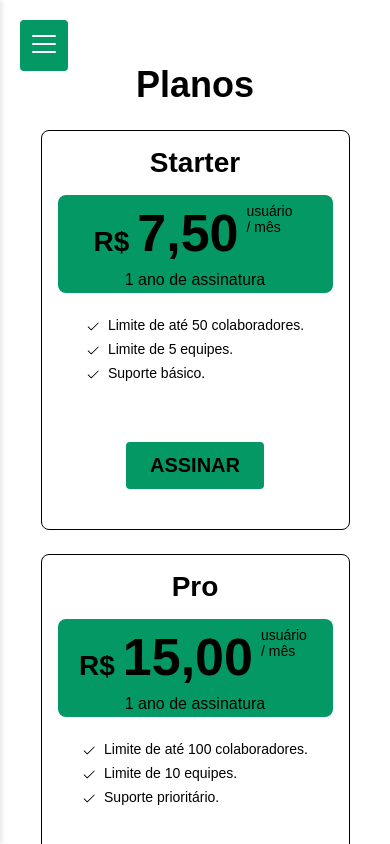
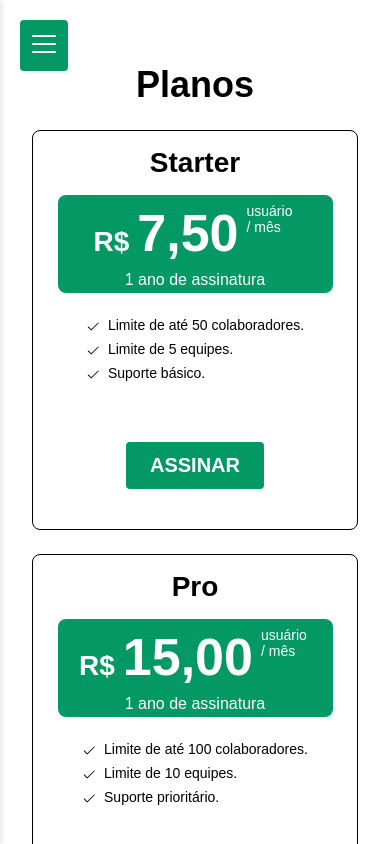
Before and after one commit to Rodrigosiq03/marc5-service, a React (Vite) app in the folder web/: page /planos in a window 390 px wide. Shown: the top 844 px of the page. Built offline with nearby package versions, Linux system fonts and the light colour scheme; a web font is replaced by a local one.

Commit message:
feat: improve plans screen responsiveness

```diff
--- a/web/src/components/PlanCard/styles.ts
+++ b/web/src/components/PlanCard/styles.ts
@@ -2,6 +2,7 @@ import styled from 'styled-components';
 
 export const CardContainer = styled.div`
   height: 400px;
+  max-width: 400px;
   display: flex;
   flex-direction: column;
   align-items: center;
@@ -46,7 +47,7 @@ export const PlanDescription = styled.ul`
 
 export const SubscribeButton = styled.button`
   background-color: ${({ theme }) => theme.colors.green_500};
-  color: ${({ theme }) => theme.colors.primary};
+  color: ${({ theme }) => theme.fontsSizes.colors.white};
   border: none;
   border-radius: 0.25rem;
   padding: 0.75rem 1.5rem;
--- a/web/src/components/Plans/styles.ts
+++ b/web/src/components/Plans/styles.ts
@@ -5,6 +5,7 @@ export const PlansContainer = styled.div`
   background-color: ${({ theme }) => theme.colors.background};
   margin-top: 2rem;
   min-height: 100vh;
+  width: 100%;
 `;
 
 export const SectionTitle = styled.h2`
@@ -16,23 +17,13 @@ export const SectionTitle = styled.h2`
 `;
 
 export const PlanGrid = styled.div`
-  display: grid;
-  grid-template-columns: repeat(1, 1fr);
+  display: flex;
+  flex-wrap: wrap;
   gap: 1.5rem;
+  width: 100%;
+  justify-content: center;
 
-  @media (min-width: 768px) {
-    grid-template-columns: repeat(2, 1fr);
-  }
-
-  @media (min-width: 1024px) {
-    grid-template-columns: repeat(1, 1fr);
-  }
-
-  @media (min-width: 1080px) {
-    grid-template-columns: repeat(2, 1fr);
-  }
-
-  @media (min-width: 1440px) {
-    grid-template-columns: repeat(3, 1fr);
+  & > * {
+    flex: 1;
   }
 `;
--- a/web/src/components/PriceTag/styles.ts
+++ b/web/src/components/PriceTag/styles.ts
@@ -9,7 +9,7 @@ export const PriceTagContainer = styled.div`
   background-color: ${({ theme }) => theme.colors.green_500};
   border-radius: 0.5rem;
   margin-bottom: 1.5rem;
-  color: ${({ theme }) => theme.colors.primary};
+  color: ${({ theme }) => theme.fontsSizes.colors.white};
 `;
 
 export const PriceText = styled.span`
```
